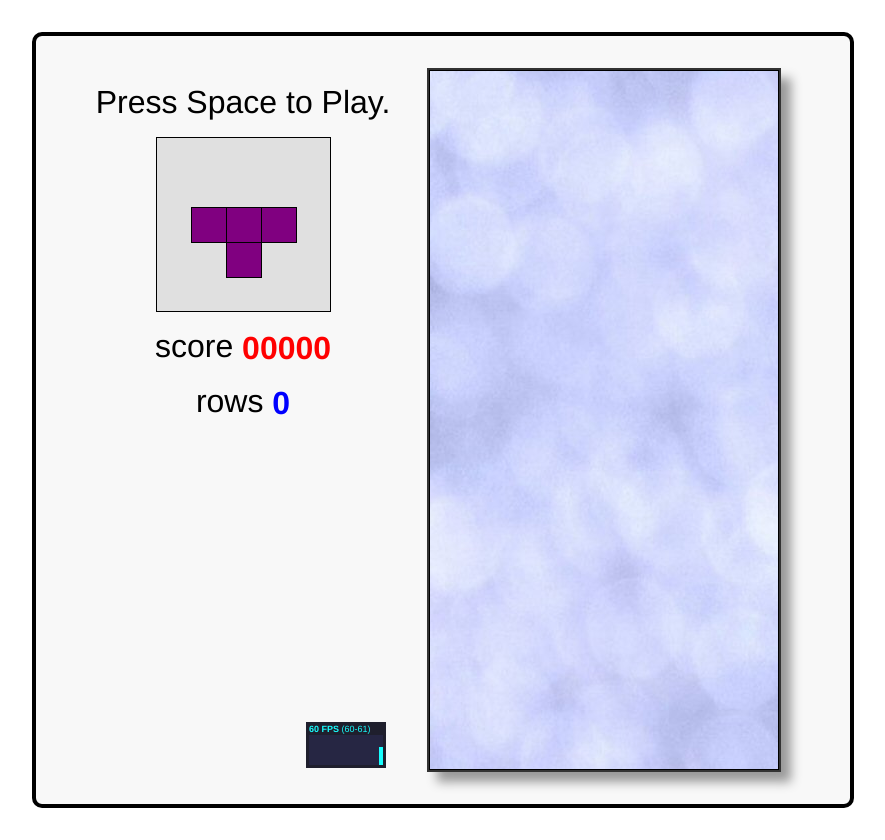
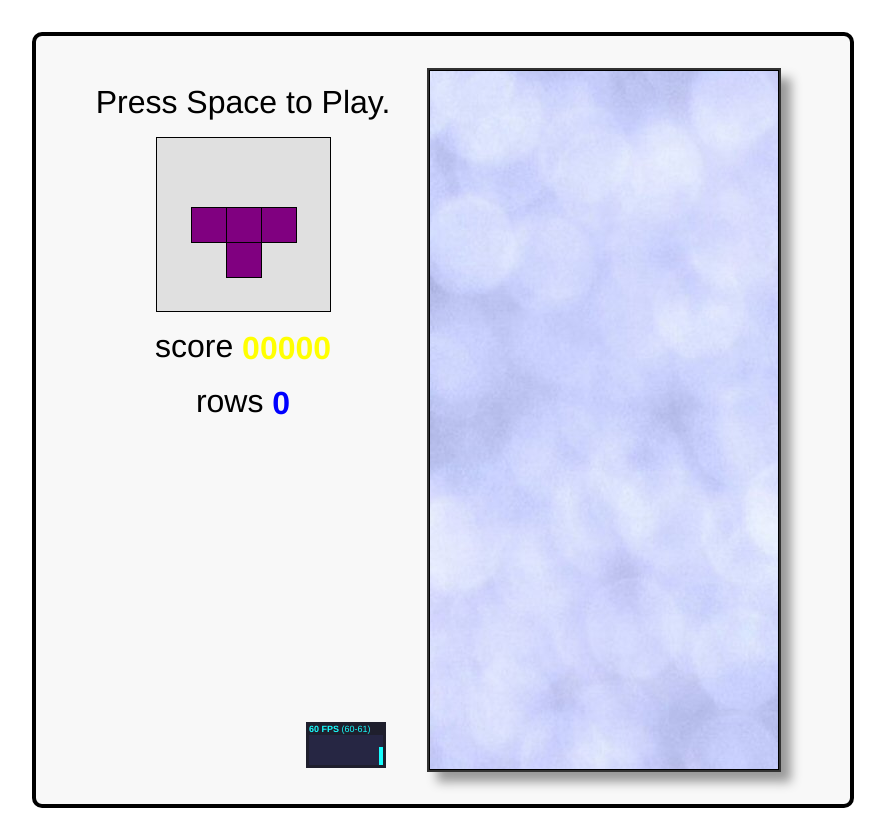
Before and after one commit to studietz/github-games-1, a plain HTML site: page index.html in a window 1280 px wide. Shown: the whole page, without its empty margins (197-1082 px from the left). Drawn offline with Linux system fonts and the light colour scheme.

Commit message:
change stats color to yellow

```diff
--- a/index.html
+++ b/index.html
@@ -11,7 +11,7 @@
     #menu p   { margin: 0.5em 0; text-align: center; }
     #menu p a { text-decoration: none; color: black; }
     #upcoming { display: block; margin: 0 auto; background-color: #E0E0E0; }
-    #score    { color: red; font-weight: bold; vertical-align: middle; }
+    #score    { color: yellow; font-weight: bold; vertical-align: middle; }
     #rows     { color: blue; font-weight: bold; vertical-align: middle; }
     #stats    { position: absolute; bottom: 0em; right: 1em; }
     @media screen and (min-width:   0px) and (min-height:   0px)  { #tetris { font-size: 0.75em; width: 250px; } #menu { width: 100px; height: 200px; } #upcoming { width:  50px; height:  50px; } #canvas { width: 100px; height: 200px; } } /* 10px chunks */
```
